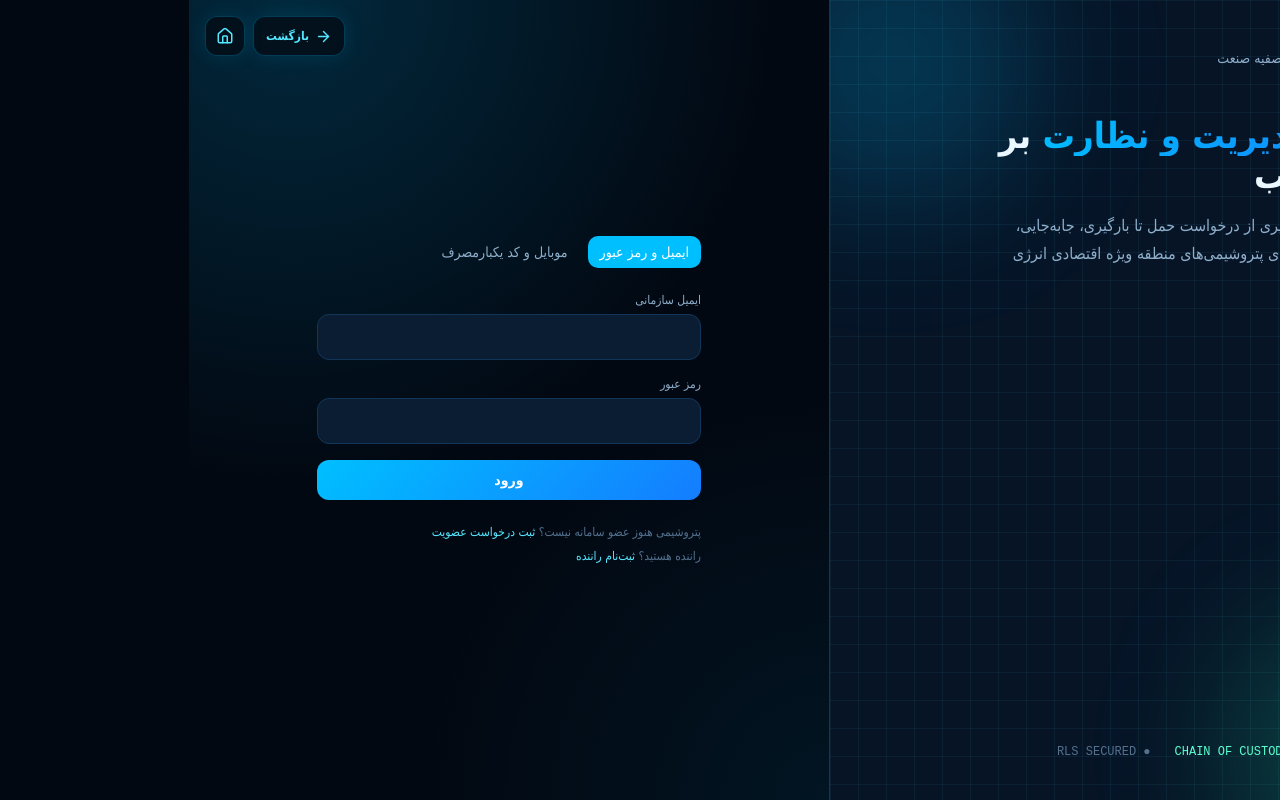
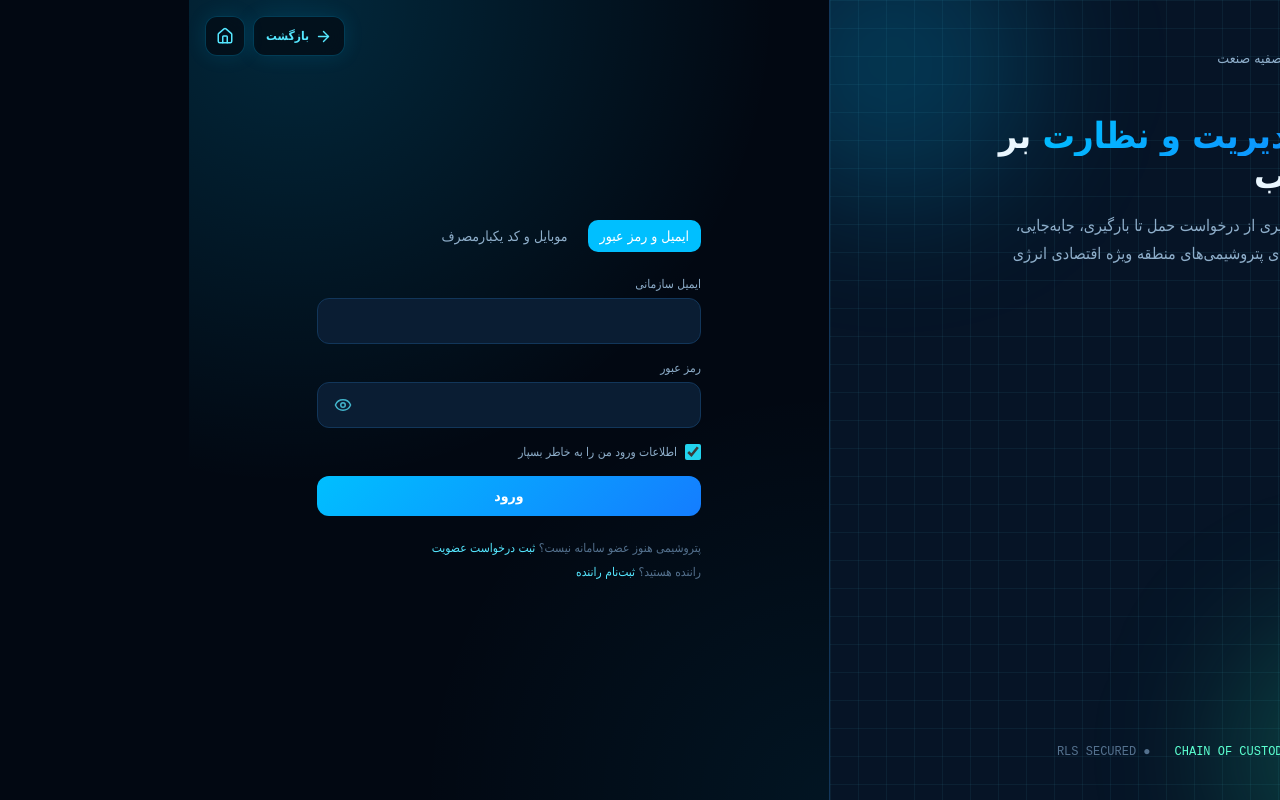
Before and after one commit to javad136999/transport, a Next.js app: page /login in a window 1280 px wide. Built offline with nearby package versions, Linux system fonts and the light colour scheme; no server answers; a small style sheet from the web is missing.

Commit message:
Improve login password visibility and browser credential saving

```diff
--- a/src/app/login/page.tsx
+++ b/src/app/login/page.tsx
@@ -1,8 +1,11 @@
 "use client";
 
-import { useState } from "react";
+import { useEffect, useState } from "react";
 import { useRouter } from "next/navigation";
+import { Eye, EyeOff } from "lucide-react";
 import { createClient } from "@/lib/supabase/client";
+
+const SAVED_LOGIN_KEY = "waste-login-email";
 
 export default function LoginPage() {
   const router = useRouter();
@@ -10,19 +13,61 @@ export default function LoginPage() {
   const [mode, setMode] = useState<"password" | "otp">("password");
   const [email, setEmail] = useState("");
   const [password, setPassword] = useState("");
+  const [showPassword, setShowPassword] = useState(false);
+  const [rememberLogin, setRememberLogin] = useState(true);
   const [phone, setPhone] = useState("");
   const [otpSent, setOtpSent] = useState(false);
   const [otp, setOtp] = useState("");
   const [error, setError] = useState<string | null>(null);
   const [loading, setLoading] = useState(false);
 
+  useEffect(() => {
+    try {
+      const savedEmail = window.localStorage.getItem(SAVED_LOGIN_KEY);
+      if (savedEmail) setEmail(savedEmail);
+    } catch {
+      // localStorage may be unavailable in private/restricted browser modes.
+    }
+  }, []);
+
   async function handlePasswordLogin(e: React.FormEvent) {
     e.preventDefault();
     setError(null);
     setLoading(true);
-    const { error } = await supabase.auth.signInWithPassword({ email, password });
+
+    const normalizedEmail = email.trim().toLowerCase();
+    const { data, error } = await supabase.auth.signInWithPassword({
+      email: normalizedEmail,
+      password,
+    });
+
     setLoading(false);
-    if (error) return setError("ایمیل یا رمز عبور نادرست است.");
+
+    if (error) {
+      setError(
+        error.message.toLowerCase().includes("email not confirmed")
+          ? "ایمیل این حساب هنوز تأیید نشده است."
+          : "ایمیل یا رمز عبور نادرست است."
+      );
+      return;
+    }
+
+    if (!data.session) {
+      setError("ورود انجام نشد؛ نشست کاربری ایجاد نشد. دوباره تلاش کنید.");
+      return;
+    }
+
+    try {
+      if (rememberLogin) {
+        window.localStorage.setItem(SAVED_LOGIN_KEY, normalizedEmail);
+      } else {
+        window.localStorage.removeItem(SAVED_LOGIN_KEY);
+      }
+    } catch {
+      // Ignore storage errors; Supabase session remains active.
+    }
+
+    router.replace("/");
     router.refresh();
   }
 
@@ -43,12 +88,12 @@ export default function LoginPage() {
     const { error } = await supabase.auth.verifyOtp({ phone, token: otp, type: "sms" });
     setLoading(false);
     if (error) return setError("کد وارد شده نادرست یا منقضی است.");
+    router.replace("/");
     router.refresh();
   }
 
   return (
     <div className="min-h-screen flex flex-col md:flex-row">
-      {/* Identity panel */}
       <div className="md:w-1/2 grid-backdrop bg-base-panel border-l border-base-border flex flex-col justify-between p-10 relative overflow-hidden">
         <div className="absolute -top-20 -left-20 w-72 h-72 bg-brand/20 rounded-full blur-3xl" />
         <div className="absolute -bottom-24 -right-10 w-72 h-72 bg-eco/20 rounded-full blur-3xl" />
@@ -72,17 +117,18 @@ export default function LoginPage() {
         </div>
       </div>
 
-      {/* Form panel */}
       <div className="md:w-1/2 flex items-center justify-center p-8">
         <div className="w-full max-w-sm">
           <div className="flex gap-2 mb-6 text-sm">
             <button
+              type="button"
               onClick={() => setMode("password")}
               className={`px-3 py-1.5 rounded ${mode === "password" ? "bg-brand text-white" : "text-ink-muted"}`}
             >
               ایمیل و رمز عبور
             </button>
             <button
+              type="button"
               onClick={() => setMode("otp")}
               className={`px-3 py-1.5 rounded ${mode === "otp" ? "bg-brand text-white" : "text-ink-muted"}`}
             >
@@ -91,15 +137,54 @@ export default function LoginPage() {
           </div>
 
           {mode === "password" && (
-            <form onSubmit={handlePasswordLogin} className="space-y-4">
+            <form onSubmit={handlePasswordLogin} className="space-y-4" autoComplete="on">
               <div>
                 <label className="field-label">ایمیل سازمانی</label>
-                <input className="field-input" type="email" value={email} onChange={(e) => setEmail(e.target.value)} required />
+                <input
+                  className="field-input"
+                  type="email"
+                  inputMode="email"
+                  autoComplete="username"
+                  dir="ltr"
+                  value={email}
+                  onChange={(e) => setEmail(e.target.value)}
+                  required
+                />
               </div>
               <div>
                 <label className="field-label">رمز عبور</label>
-                <input className="field-input" type="password" value={password} onChange={(e) => setPassword(e.target.value)} required />
+                <div className="relative">
+                  <input
+                    className="field-input pl-12"
+                    type={showPassword ? "text" : "password"}
+                    autoComplete="current-password"
+                    dir="ltr"
+                    value={password}
+                    onChange={(e) => setPassword(e.target.value)}
+                    required
+                  />
+                  <button
+                    type="button"
+                    onClick={() => setShowPassword((value) => !value)}
+                    aria-label={showPassword ? "مخفی کردن رمز عبور" : "نمایش رمز عبور"}
+                    title={showPassword ? "مخفی کردن رمز عبور" : "نمایش رمز عبور"}
+                    className="absolute left-2 top-1/2 -translate-y-1/2 grid h-9 w-9 place-items-center rounded-lg text-brand-light/75 transition hover:bg-brand/10 hover:text-brand-light"
+                  >
+                    {showPassword ? <EyeOff size={18} /> : <Eye size={18} />}
+                  </button>
+                </div>
               </div>
+
+              <label className="flex cursor-pointer items-center gap-2 text-xs text-ink-muted select-none">
+                <input
+                  type="checkbox"
+                  checked={rememberLogin}
+                  onChange={(e) => setRememberLogin(e.target.checked)}
+                  className="h-4 w-4 accent-cyan-400"
+                />
+                اطلاعات ورود من را به خاطر بسپار
+              </label>
+
               {error && <p className="text-status-alert text-sm">{error}</p>}
               <button className="btn-primary w-full" disabled={loading}>
                 {loading ? "در حال ورود..." : "ورود"}
@@ -135,15 +220,11 @@ export default function LoginPage() {
 
           <p className="text-ink-faint text-xs mt-6">
             پتروشیمی هنوز عضو سامانه نیست؟{" "}
-            <a href="/register" className="text-brand-light">
-              ثبت درخواست عضویت
-            </a>
+            <a href="/register" className="text-brand-light">ثبت درخواست عضویت</a>
           </p>
           <p className="text-ink-faint text-xs mt-2">
             راننده هستید؟{" "}
-            <a href="/register/driver" className="text-brand-light">
-              ثبت‌نام راننده
-            </a>
+            <a href="/register/driver" className="text-brand-light">ثبت‌نام راننده</a>
           </p>
         </div>
       </div>
```
